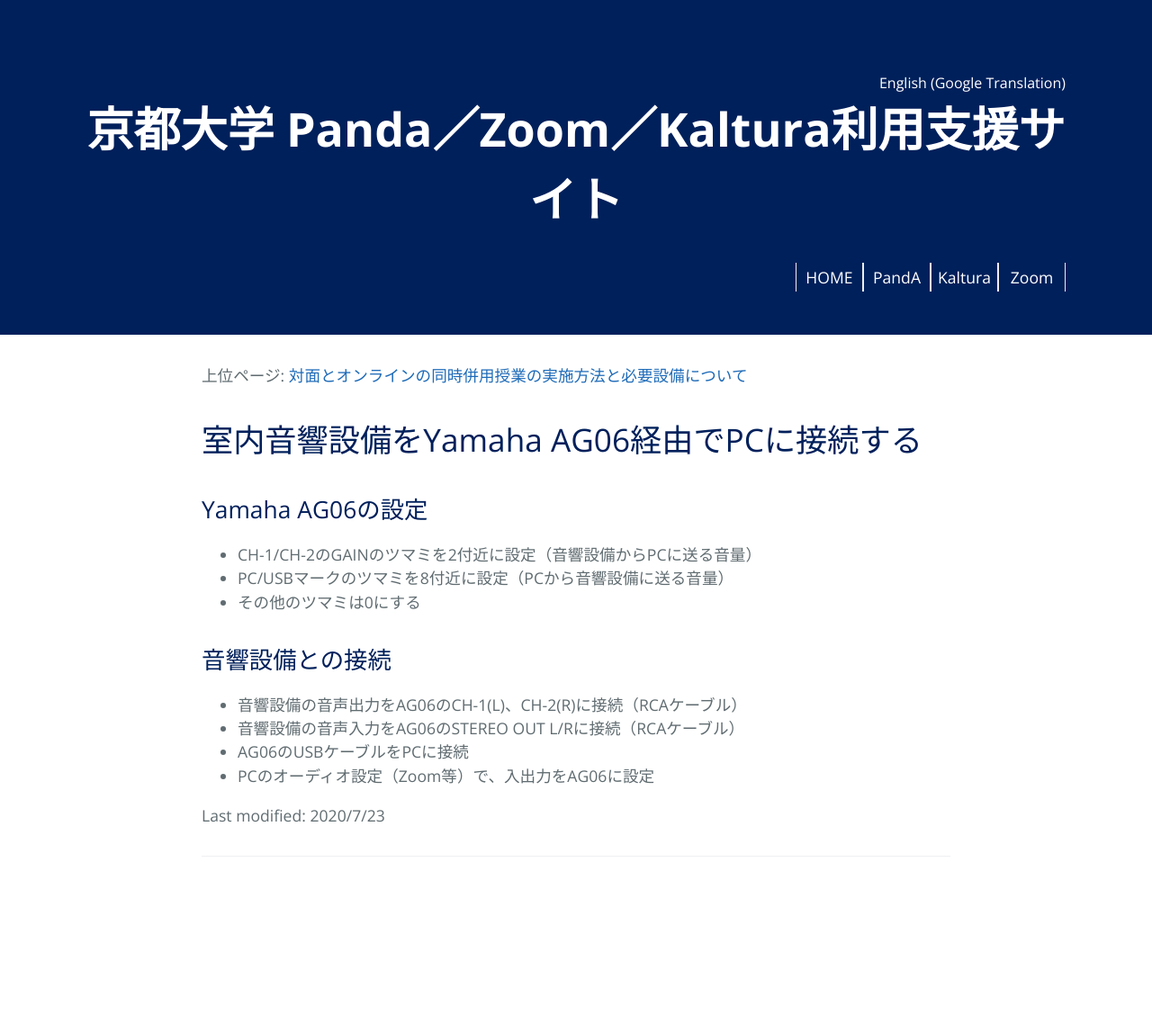
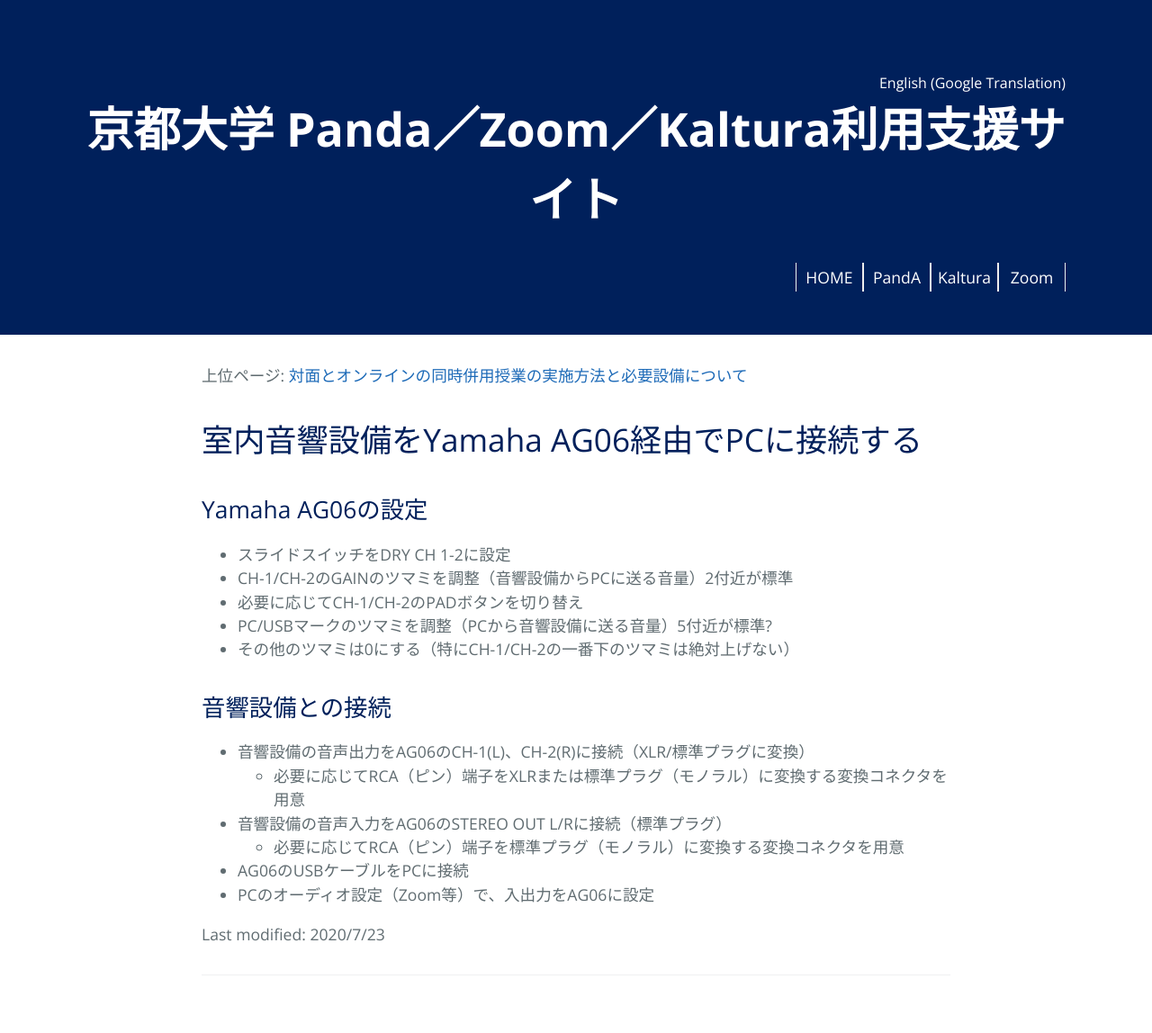
Before and after one commit to kyoto-u/online-edu, a Jekyll site: the page built from zoom-audio-ag06.md, in a window 1280 px wide. Shown: the whole page at 90% size. Built offline with Jekyll 4.4.1, drawn with Linux system fonts in a browser that asks for light colours; before the commit the page ends 1016 px from its top, so only the background shows below that.

Commit message:
Update zoom-audio-ag06.md

```diff
--- a/zoom-audio-ag06.md
+++ b/zoom-audio-ag06.md
@@ -7,13 +7,17 @@ title: 室内音響設備をYamaha AG06経由でPCに接続する
 # 室内音響設備をYamaha AG06経由でPCに接続する
 
 ## Yamaha AG06の設定
-- CH-1/CH-2のGAINのツマミを2付近に設定（音響設備からPCに送る音量）
-- PC/USBマークのツマミを8付近に設定（PCから音響設備に送る音量）
-- その他のツマミは0にする
+- スライドスイッチをDRY CH 1-2に設定
+- CH-1/CH-2のGAINのツマミを調整（音響設備からPCに送る音量）2付近が標準
+- 必要に応じてCH-1/CH-2のPADボタンを切り替え
+- PC/USBマークのツマミを調整（PCから音響設備に送る音量）5付近が標準?
+- その他のツマミは0にする（特にCH-1/CH-2の一番下のツマミは絶対上げない）
 
 ## 音響設備との接続
-- 音響設備の音声出力をAG06のCH-1(L)、CH-2(R)に接続（RCAケーブル）
-- 音響設備の音声入力をAG06のSTEREO OUT L/Rに接続（RCAケーブル）
+- 音響設備の音声出力をAG06のCH-1(L)、CH-2(R)に接続（XLR/標準プラグに変換）
+  - 必要に応じてRCA（ピン）端子をXLRまたは標準プラグ（モノラル）に変換する変換コネクタを用意
+- 音響設備の音声入力をAG06のSTEREO OUT L/Rに接続（標準プラグ）
+  - 必要に応じてRCA（ピン）端子を標準プラグ（モノラル）に変換する変換コネクタを用意
 - AG06のUSBケーブルをPCに接続
 - PCのオーディオ設定（Zoom等）で、入出力をAG06に設定
 
```
